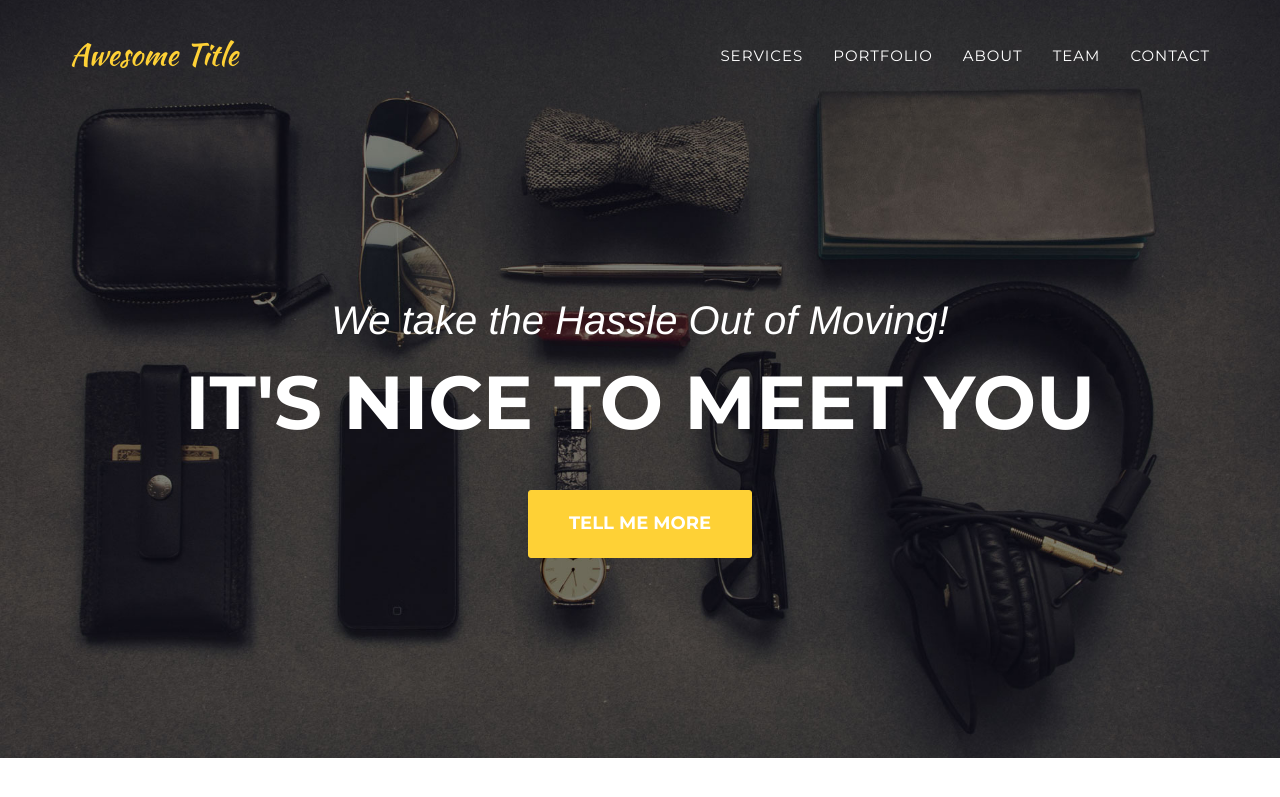
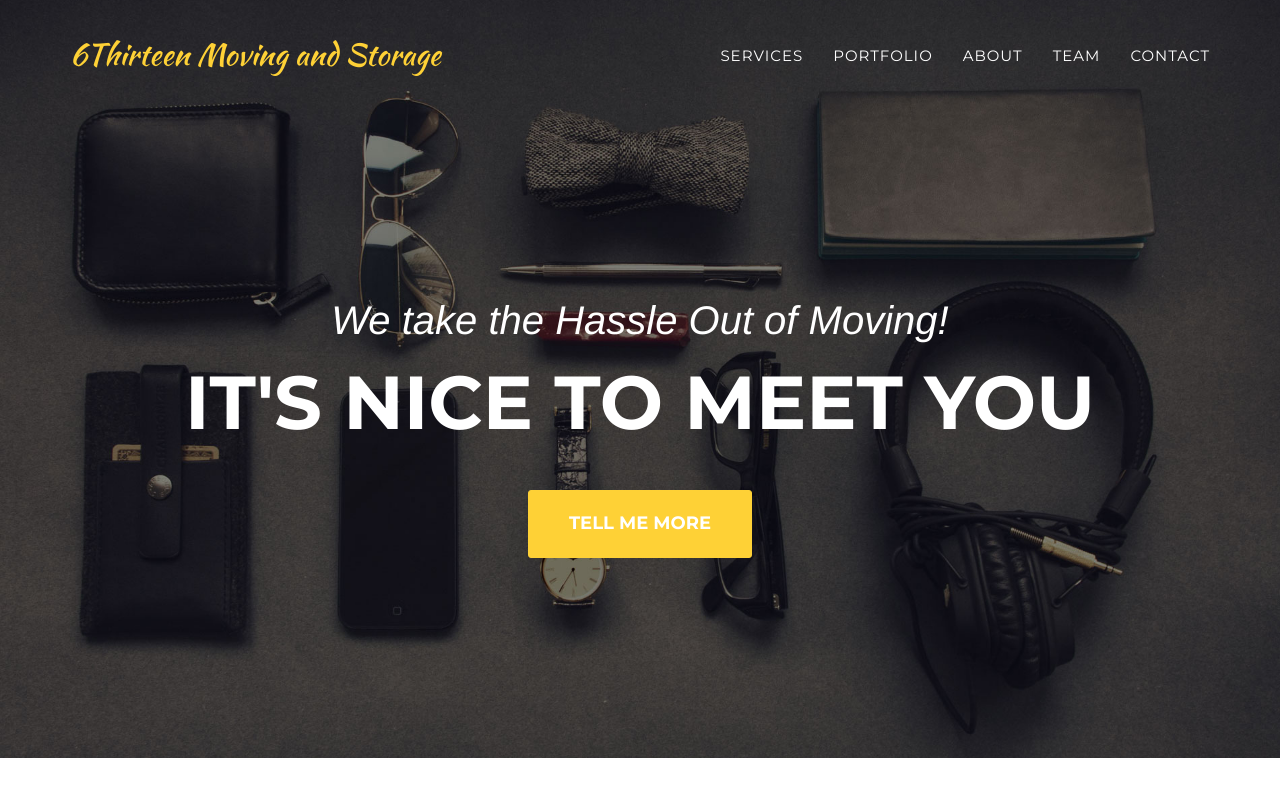
Before and after one commit to SuhaibElkomy/6thirteen, a Jekyll site: the page built from index.html, in a window 1280 px wide and 900 px high. Shown: the top 797 px of the window. Built offline with Jekyll 4.4.1, drawn with Linux system fonts in a browser that asks for light colours; some web fonts are replaced.

Commit message:
Update header.html

```diff
--- a/_includes/header.html
+++ b/_includes/header.html
@@ -9,7 +9,7 @@
                     <span class="icon-bar"></span>
                     <span class="icon-bar"></span>
                 </button>
-                <a class="navbar-brand page-scroll" href="#page-top">{{site.title}}</a>
+                <a class="navbar-brand page-scroll" href="#page-top">6Thirteen Moving and Storage</a>
             </div>
 
             <!-- Collect the nav links, forms, and other content for toggling -->
```
